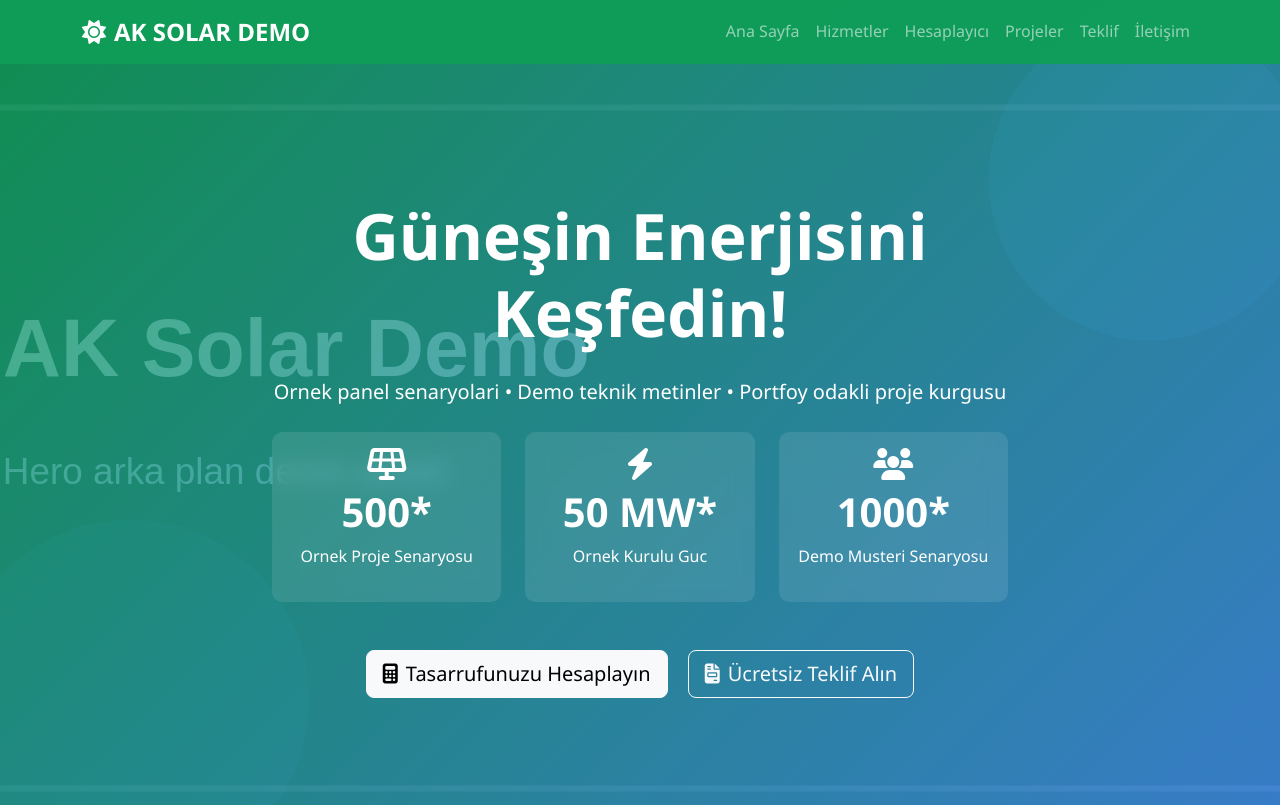
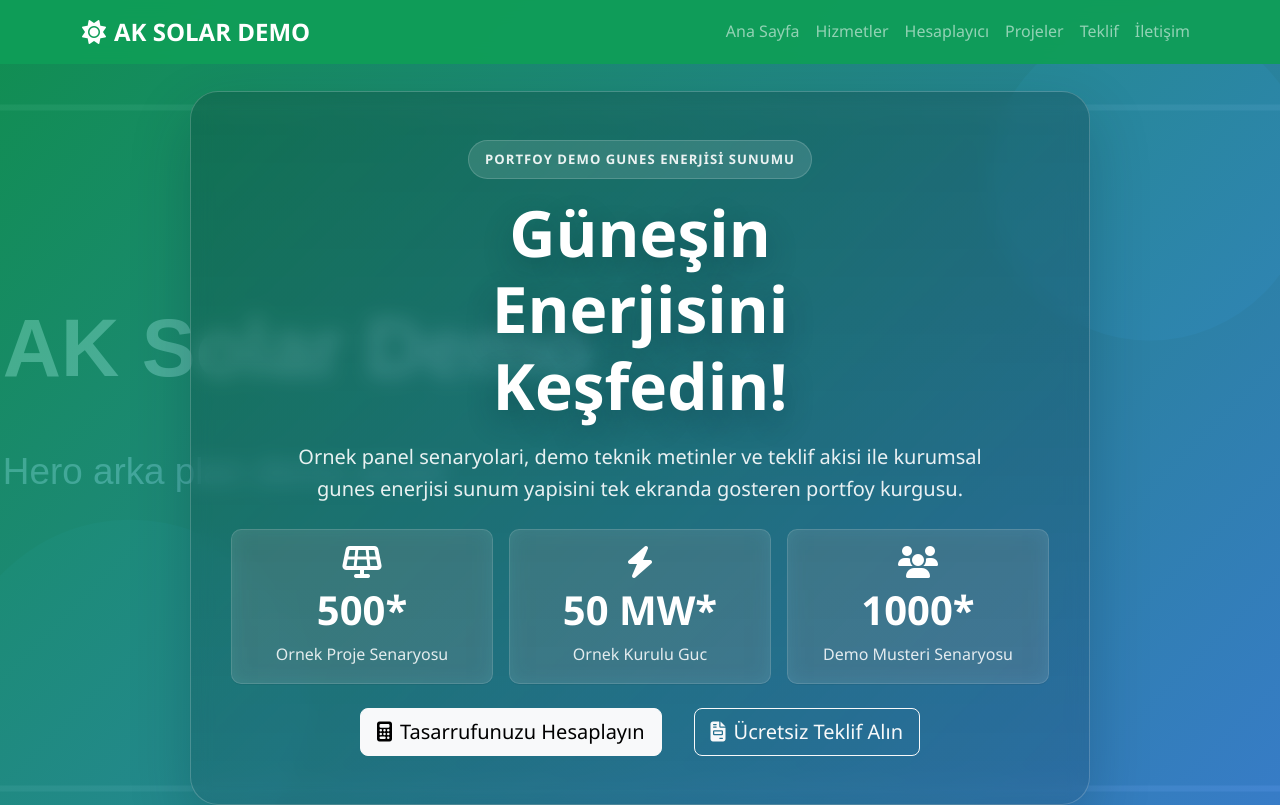
Before and after one commit to ak-hosting/ak-solar, a plain HTML site: page index.html in a window 1280 px wide. Shown: the top 805 px of the page. Drawn offline with nearby package versions, Linux system fonts and the light colour scheme.

Commit message:
update visuell

```diff
--- a/assets/css/style.css
+++ b/assets/css/style.css
@@ -67,10 +67,53 @@ body {
     z-index: 2;
 }
 
+.hero-panel {
+    max-width: 900px;
+    margin: 0 auto;
+    padding: 3rem 2.5rem;
+    border-radius: 28px;
+    background: linear-gradient(180deg, rgba(7, 42, 46, 0.28) 0%, rgba(9, 35, 54, 0.18) 100%);
+    border: 1px solid rgba(255, 255, 255, 0.2);
+    box-shadow: 0 24px 60px rgba(10, 35, 45, 0.22);
+    backdrop-filter: blur(10px);
+}
+
+.hero-kicker {
+    display: inline-flex;
+    align-items: center;
+    justify-content: center;
+    margin-bottom: 1rem;
+    padding: 0.5rem 1rem;
+    border-radius: 999px;
+    background: rgba(255, 255, 255, 0.12);
+    border: 1px solid rgba(255, 255, 255, 0.16);
+    color: rgba(255, 255, 255, 0.9);
+    font-size: 0.82rem;
+    font-weight: 700;
+    letter-spacing: 0.08em;
+    text-transform: uppercase;
+}
+
+.hero-panel h1 {
+    max-width: 12ch;
+    margin-left: auto;
+    margin-right: auto;
+    text-shadow: 0 12px 30px rgba(7, 33, 45, 0.32);
+}
+
+.hero-intro {
+    max-width: 700px;
+    margin-left: auto;
+    margin-right: auto;
+    color: rgba(255, 255, 255, 0.9);
+}
+
 .hero-stats .stat-item {
     padding: 1rem;
     border-radius: 10px;
-    background: rgba(255, 255, 255, 0.1);
+    height: 100%;
+    background: rgba(255, 255, 255, 0.14);
+    border: 1px solid rgba(255, 255, 255, 0.12);
     backdrop-filter: blur(10px);
     transition: transform 0.3s ease;
 }
@@ -83,6 +126,18 @@ body {
     font-size: 2.5rem;
     font-weight: bold;
     margin-bottom: 0.5rem;
+}
+
+.hero-stats p {
+    margin-bottom: 0;
+    color: rgba(255, 255, 255, 0.86);
+}
+
+.hero-actions {
+    display: flex;
+    flex-wrap: wrap;
+    justify-content: center;
+    gap: 1rem;
 }
 
 /* Buton Stilleri */
@@ -325,6 +380,11 @@ footer {
     .calculator-form {
         margin-bottom: 2rem;
     }
+
+    .hero-panel {
+        padding: 2.25rem 1.5rem;
+        border-radius: 22px;
+    }
 }
 
 @media (max-width: 576px) {
@@ -339,6 +399,20 @@ footer {
     .btn-lg {
         padding: 10px 20px;
         font-size: 1rem;
+    }
+
+    .hero-panel {
+        padding: 1.75rem 1rem;
+    }
+
+    .hero-kicker {
+        font-size: 0.74rem;
+        letter-spacing: 0.05em;
+    }
+
+    .hero-actions .btn {
+        width: 100%;
+        margin-right: 0 !important;
     }
 }
 
--- a/index.html
+++ b/index.html
@@ -65,10 +65,12 @@
     <section id="hero" class="solar-gradient py-5" style="background-image: url('assets/images/hero/solar-hero.svg'); background-size: cover; background-position: center; position: relative;">
         <div class="container text-center text-white">
             <div class="row align-items-center min-vh-100">
-                <div class="col-lg-8 mx-auto">
-                    <h1 class="display-3 fw-bold mb-4">Güneşin Enerjisini Keşfedin!</h1>
-                    <p class="lead mb-4">Ornek panel senaryolari • Demo teknik metinler • Portfoy odakli proje kurgusu</p>
-                    <div class="hero-stats row mb-5">
+                <div class="col-lg-10 mx-auto">
+                    <div class="hero-panel">
+                        <span class="hero-kicker">Portfoy Demo Gunes Enerjisi Sunumu</span>
+                        <h1 class="display-3 fw-bold mb-3">Güneşin Enerjisini Keşfedin!</h1>
+                        <p class="lead hero-intro mb-4">Ornek panel senaryolari, demo teknik metinler ve teklif akisi ile kurumsal gunes enerjisi sunum yapisini tek ekranda gosteren portfoy kurgusu.</p>
+                        <div class="hero-stats row g-3 justify-content-center mb-4">
                             <div class="col-md-4">
                                 <div class="stat-item">
                                     <i class="fas fa-solar-panel fa-2x mb-2"></i>
@@ -91,12 +93,15 @@
                                 </div>
                             </div>
                         </div>
+                        <div class="hero-actions">
                             <a href="#calculator" class="btn btn-light btn-lg me-3">
                                 <i class="fas fa-calculator me-2"></i>Tasarrufunuzu Hesaplayın
                             </a>
                             <a href="#offer" class="btn btn-outline-light btn-lg">
                                 <i class="fas fa-file-invoice me-2"></i>Ücretsiz Teklif Alın
                             </a>
+                        </div>
+                    </div>
                 </div>
             </div>
         </div>
```
Lines whose indentation alone changed are shown as unchanged.
